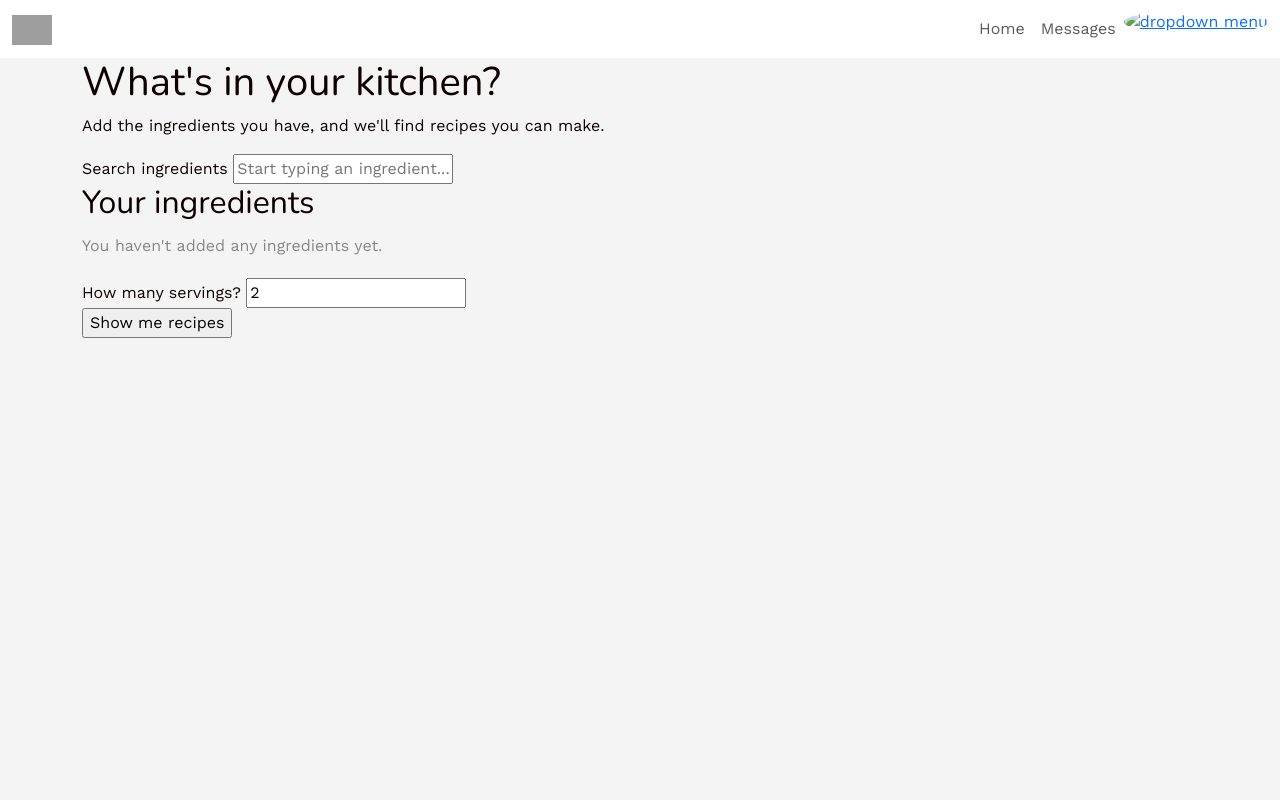
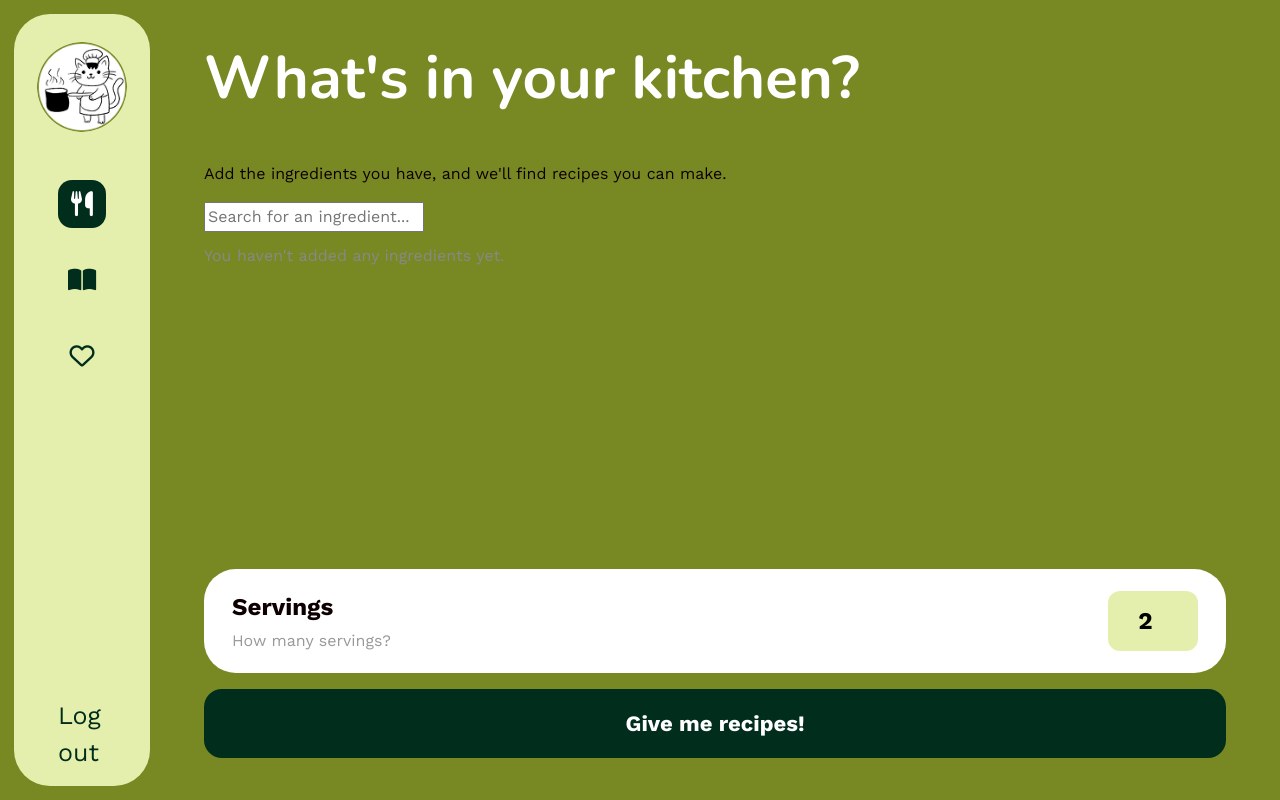
Before and after one commit to jessames/cook-with-me, a Rails app: page / in a window 1280 px wide. Run offline with Rails 7, Linux system fonts and the light colour scheme; the visitor is signed in with stand-in values (Sample User, id 1); data that the repository does not hold is empty; style sheets or scripts are compiled from the project's sources; parts of the project's set-up code (start-up, migrations or seed data) failed here and were passed over; some libraries are stand-ins or nearby versions; grey boxes are pictures that could not be loaded.

Commit message:
add lefhand navbar and basic colors

```diff
--- a/app/assets/stylesheets/application.scss
+++ b/app/assets/stylesheets/application.scss
@@ -11,6 +11,177 @@
 // Your CSS partials
 @import "components/index";
 @import "pages/index";
+
+// ==========================================
+// Global Layout
+// ==========================================
+
+body {
+  background-color: #788923;
+}
+
+// ==========================================
+// Home Page Layout
+// ==========================================
+
+.home-layout {
+  height: 100vh;
+  box-sizing: border-box;
+  margin-left: 164px;
+  padding: 14px 14px 14px 0;
+  display: flex;
+  flex-direction: column;
+}
+
+// Sidebar
+.home-sidebar {
+  width: 136px;
+  flex-shrink: 0;
+  background-color: #e5efad;
+  border-radius: 36px;
+  display: flex;
+  flex-direction: column;
+  align-items: center;
+  padding: 28px 16px;
+}
+
+.sidebar-logo {
+  width: 90px;
+  height: 90px;
+  border-radius: 50%;
+  background-color: white;
+  display: flex;
+  align-items: center;
+  justify-content: center;
+  font-size: 42px;
+  margin-bottom: 48px;
+}
+
+.sidebar-navigation {
+  display: flex;
+  flex-direction: column;
+  align-items: center;
+  gap: 28px;
+}
+
+.sidebar-icon {
+  width: 48px;
+  height: 48px;
+  display: flex;
+  align-items: center;
+  justify-content: center;
+  font-size: 30px;
+  color: #002d1c;
+  border-radius: 14px;
+}
+
+.sidebar-icon-active {
+  background-color: #002d1c;
+  color: white;
+}
+
+// Main content
+.home-main {
+  flex: 1;
+  min-height: 0;
+  display: flex;
+  flex-direction: column;
+  padding: 28px 40px;
+}
+
+.home-main form {
+  flex: 1;
+  min-height: 0;
+  display: flex;
+  flex-direction: column;
+}
+
+.home-title {
+  color: white;
+  font-size: clamp(36px, 5vw, 60px);
+  font-weight: 700;
+  margin-bottom: 48px;
+}
+
+// Ingredient search area
+.ingredient-search-wrapper {
+  flex: 1;
+  min-height: 0;
+  display: flex;
+  flex-direction: column;
+}
+
+// Bottom controls
+.home-bottom-controls {
+  flex-shrink: 0;
+  margin-top: auto;
+  padding-top: 24px;
+  display: flex;
+  flex-direction: column;
+  gap: 16px;
+}
+
+// Serving size
+.serving-size-section {
+  background: white;
+  border-radius: 32px;
+  padding: 20px 28px;
+  display: flex;
+  align-items: center;
+  justify-content: space-between;
+}
+
+.serving-size-label label {
+  font-size: 24px;
+  font-weight: 700;
+  margin: 0;
+}
+
+.serving-size-label p {
+  color: #999;
+  margin: 4px 0 0;
+}
+
+// Serving input
+.serving-size-input {
+  width: 90px;
+  text-align: center;
+  font-size: 24px;
+  font-weight: 600;
+  border: none;
+  border-radius: 12px;
+  background: #e5efad;
+  padding: 12px;
+}
+
+// Submit button
+.recipes-submit-button {
+  width: 100%;
+  padding: 18px;
+  border: none;
+  border-radius: 18px;
+  background-color: #002d1c;
+  color: white;
+  font-size: 22px;
+  font-weight: 600;
+  cursor: pointer;
+  transition: background-color 0.2s ease;
+}
+
+.recipes-submit-button:hover {
+  background-color: #164b32;
+}
+
+// Logged-out landing page
+.home-landing {
+  min-height: 100vh;
+  display: flex;
+  flex-direction: column;
+  justify-content: center;
+  align-items: center;
+  text-align: center;
+  padding: 32px;
+}
 
 // ==========================================
 // Home - Ingredient Search
--- a/app/assets/stylesheets/components/_navbar.scss
+++ b/app/assets/stylesheets/components/_navbar.scss
@@ -1,12 +1,68 @@
+
+// ==========================================
+// Navigation
+// ==========================================
+
 .navbar-lewagon {
-  justify-content: space-between;
-  background: white;
+  position: fixed;
+  top: 14px;
+  left: 14px;
+  bottom: 14px;
+  width: 136px;
+
+  background-color: #e5efad;
+  border-radius: 36px;
+
+  display: flex;
+  flex-direction: column;
+  align-items: center;
+  justify-content: flex-start;
+
+  padding: 28px 16px;
+  z-index: 1000;
+
+  .navbar-brand {
+    margin: 0 0 48px;
+    padding: 0;
+
+    img {
+      width: 90px;
+      height: 90px;
+      object-fit: contain;
+      border-radius: 50%;
+    }
+  }
+
+  .navbar-nav {
+    display: flex;
+    flex-direction: column;
+    align-items: center;
+    gap: 28px;
+    margin: 0;
+  }
+
+  .nav-link {
+    width: 48px;
+    height: 48px;
+    display: flex;
+    justify-content: center;
+    align-items: center;
+
+    border-radius: 14px;
+    color: #002d1c;
+    font-size: 25px;
+
+    &:hover {
+      background-color: rgba(0, 45, 28, 0.1);
+    }
+
+    &.active {
+      background-color: #002d1c;
+      color: white;
+    }
+  }
+
+  .navbar-account {
+    margin-top: auto;
+  }
 }
-
-.navbar-lewagon .navbar-collapse {
-  flex-grow: 0;
-}
-
-.navbar-lewagon .navbar-brand img {
-  width: 40px;
-}
--- a/app/views/pages/home.html.erb
+++ b/app/views/pages/home.html.erb
@@ -1,30 +1,44 @@
 <% if user_signed_in? %>
-  <div class="container">
-    <h1>What's in your kitchen?</h1>
+  <div class="home-layout">
+
+  <!-- Main content -->
+    <main class="home-main">
+
+      <h1 class="home-title">What's in your kitchen?</h1>
       <p>Add the ingredients you have, and we'll find recipes you can make.</p>
 
       <%= form_with url: results_recipes_path, method: :get, local: true do %>
         <div
+          class="ingredient-search-wrapper"
           data-controller="ingredient-search"
           data-ingredient-search-ingredients-value="<%= @ingredients.as_json(only: [:id, :name, :image_url]).to_json %>"
         >
-        <label for="ingredient-search">Search ingredients</label>
+
+          <!-- Search -->
+          <div class="ingredient-search-section">
+            <label for="ingredient-search" class="visually-hidden">
+              Search ingredients
+            </label>
 
             <input
               type="text"
               id="ingredient-search"
-          placeholder="Start typing an ingredient..."
+              class="ingredient-search-input"
+              placeholder="Search for an ingredient..."
               autocomplete="off"
               data-ingredient-search-target="input"
               data-action="input->ingredient-search#search"
             >
+          </div>
 
           <div
             data-ingredient-search-target="suggestions"
             class="ingredient-suggestions"
           ></div>
 
-        <h2>Your ingredients</h2>
+          <!-- Selected ingredients -->
+          <section class="selected-ingredients-section">
+            <h2 class="visually-hidden">Your ingredients</h2>
 
             <p data-ingredient-search-target="emptyMessage">
               You haven't added any ingredients yet.
@@ -33,11 +47,18 @@
             <div
               class="selected-ingredients-grid"
               data-ingredient-search-target="selected"
-          >
+            ></div>
+          </section>
+
+          <!-- Bottom controls -->
+          <div class="home-bottom-controls">
+
+            <div class="serving-size-section">
+              <div class="serving-size-label">
+                <label for="serving-size">Servings</label>
+                <p>How many servings?</p>
               </div>
 
-        <div>
-          <label for="serving-size">How many servings?</label>
               <input
                 type="number"
                 id="serving-size"
@@ -45,19 +66,25 @@
                 value="2"
                 min="1"
                 required
+                class="serving-size-input"
               >
             </div>
 
-        <%= submit_tag "Show me recipes" %>
+            <%= submit_tag "Give me recipes!", class: "recipes-submit-button" %>
+
+          </div>
         </div>
       <% end %>
+
+    </main>
   </div>
 
 <% else %>
-  <div class="container">
+
+  <div class="home-landing">
     <h1>Let's get cooking!</h1>
     <p>Discover delicious recipes using ingredients you already have.</p>
-
     <%= link_to "Get Started Cooking", new_user_session_path %>
   </div>
+
 <% end %>
--- a/app/views/shared/_navbar.html.erb
+++ b/app/views/shared/_navbar.html.erb
@@ -1,38 +1,39 @@
-<nav class="navbar navbar-expand-sm navbar-light navbar-lewagon">
-  <div class="container-fluid">
-    <%= link_to "#", class: "navbar-brand" do %>
-      <%= image_tag "https://raw.githubusercontent.com/lewagon/fullstack-images/master/uikit/logo.png" %>
+
+<nav class="navbar navbar-lewagon">
+  <%= link_to root_path, class: "navbar-brand" do %>
+    <%= image_tag "logo.png", alt: "Home" %>
   <% end %>
 
-    <button class="navbar-toggler" type="button" data-bs-toggle="collapse" data-bs-target="#navbarSupportedContent" aria-controls="navbarSupportedContent" aria-expanded="false" aria-label="Toggle navigation">
-      <span class="navbar-toggler-icon"></span>
-    </button>
+  <% if user_signed_in? %>
+    <ul class="navbar-nav">
 
-    <div class="collapse navbar-collapse" id="navbarSupportedContent">
-      <ul class="navbar-nav me-auto">
-        <% if user_signed_in? %>
-          <li class="nav-item active">
-            <%= link_to "Home", "#", class: "nav-link" %>
+      <li class="nav-item">
+        <%= link_to root_path, class: "nav-link active", title: "Home" do %>
+          <i class="fa-solid fa-utensils"></i>
+        <% end %>
       </li>
+
       <li class="nav-item">
-            <%= link_to "Messages", "#", class: "nav-link" %>
+        <%= link_to "#", class: "nav-link", title: "Recipes" do %>
+          <i class="fa-solid fa-book-open"></i>
+        <% end %>
       </li>
-          <li class="nav-item dropdown">
-          <a href="#" class="avatar" id="navbarDropdown" data-bs-toggle="dropdown" aria-haspopup="true" aria-expanded="false">
-            <%= image_tag "https://kitt.lewagon.com/placeholder/users/ssaunier", class: "avatar", alt: "dropdown menu" %>
-          </a>
-            <div class="dropdown-menu dropdown-menu-end" aria-labelledby="navbarDropdown">
-              <%= link_to "Action", "#", class: "dropdown-item" %>
-              <%= link_to "Another action", "#", class: "dropdown-item" %>
-              <%= link_to "Log out", destroy_user_session_path, data: {turbo_method: :delete}, class: "dropdown-item" %>
+
+      <li class="nav-item">
+        <%= link_to "#", class: "nav-link", title: "Favorites" do %>
+          <i class="fa-regular fa-heart"></i>
+        <% end %>
+      </li>
+
+    </ul>
+
+    <div class="navbar-account">
+      <%= link_to "Log out", destroy_user_session_path,
+          data: { turbo_method: :delete },
+          class: "nav-link" %>
     </div>
-          </li>
+
   <% else %>
-          <li class="nav-item">
     <%= link_to "Login", new_user_session_path, class: "nav-link" %>
-          </li>
   <% end %>
-      </ul>
-    </div>
-  </div>
 </nav>
```
Also changed, not shown: app/assets/images/logo.png (added). Lines whose indentation alone changed are shown as unchanged.
